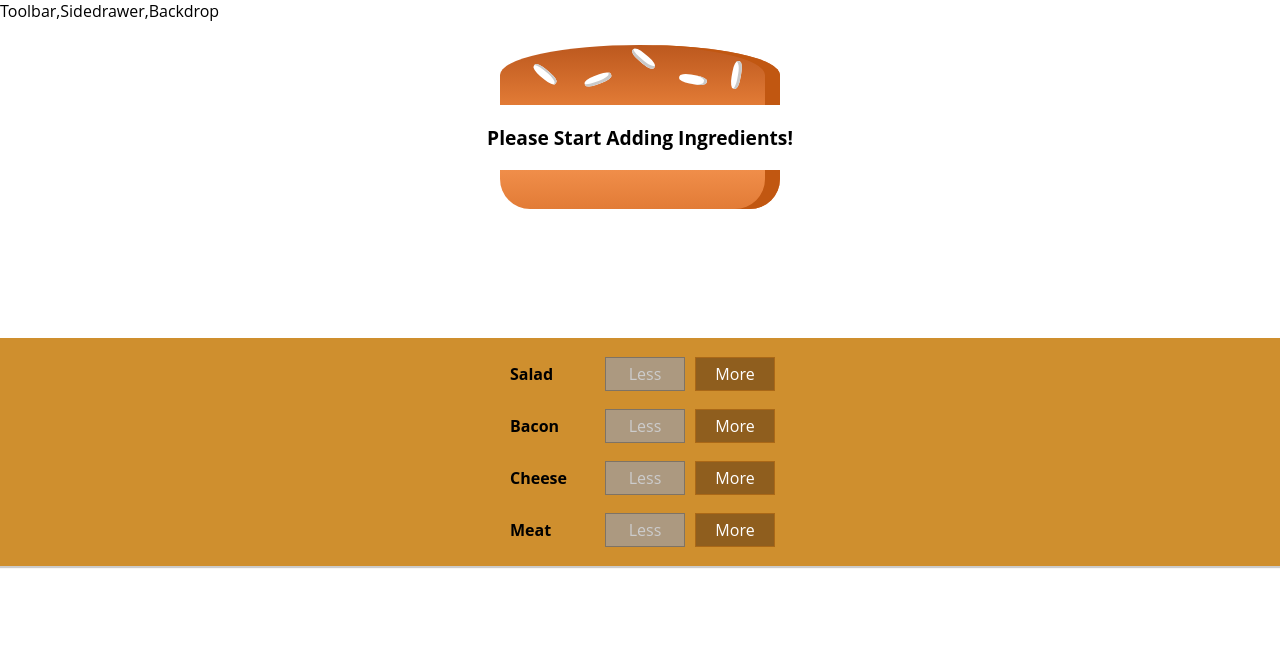
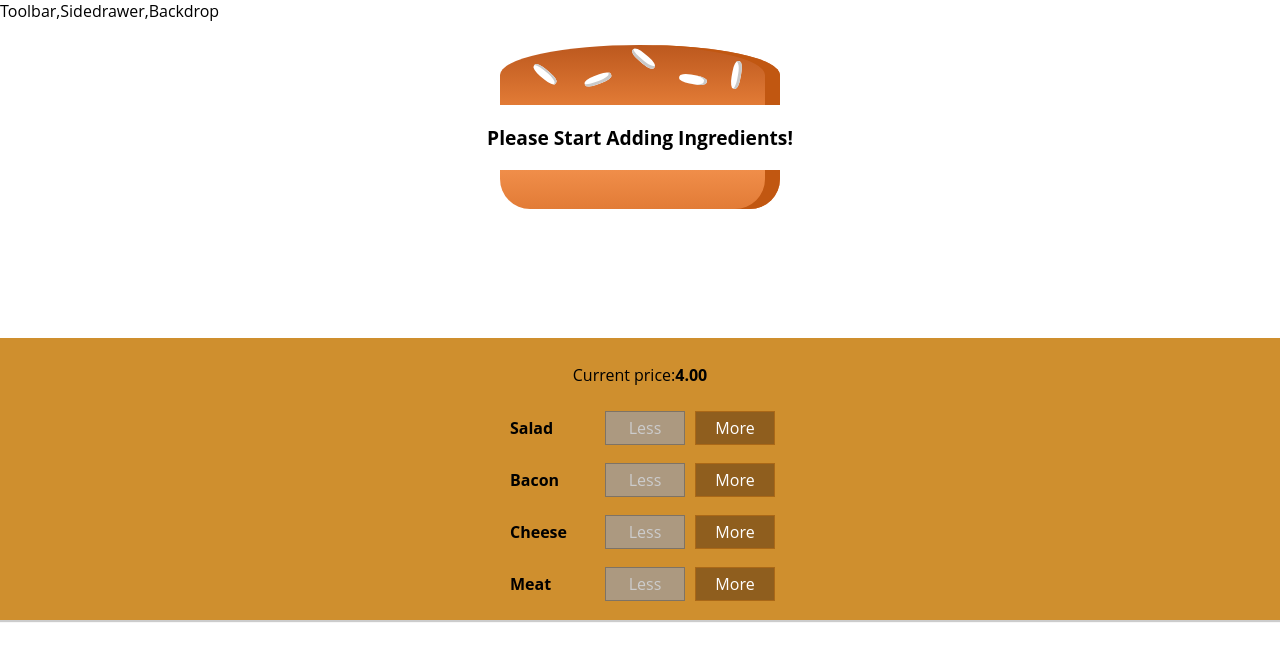
Before and after one commit to kaveenakash/BurgerShop, a React (Create React App) app: page / in a window 1280 px wide. Shown: the top 660 px of the page. Built offline with nearby package versions, Linux system fonts and the light colour scheme.

Commit message:
Price display fixed

```diff
--- a/src/components/Burger/BuildControls/BuildControls.js
+++ b/src/components/Burger/BuildControls/BuildControls.js
@@ -11,6 +11,7 @@
 const BuildControls = (props) => {
   return (
     <div className={classes.BuildControls}>
+      <p>Current price:<strong>{props.price.toFixed(2)}</strong></p>
       {controls.map((item) => (
         <BuildControl
           key={item.label}
--- a/src/containers/BurgerBuilder/BurgerBuilder.js
+++ b/src/containers/BurgerBuilder/BurgerBuilder.js
@@ -55,6 +55,7 @@
         ingredientAdded={addIngredientHandler}
         ingredientSubsract={removeIngredientHandler}
         disabled={disabledInfo}
+        price={totalPrice}
       />
     </Auxi>
   );
```
Also changed, not shown: 1 other file (tests, documents, lock files or other folders).
